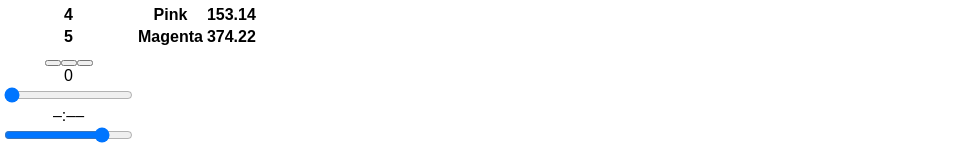
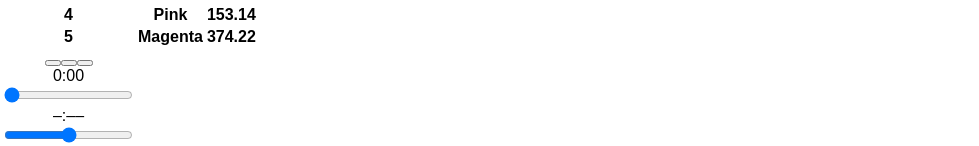
Before and after one commit to jmorandarte2/bloc-jams-react, a React (Create React App) app in the folder bloc-jams-react/: page /album/the-colors in a window 1280 px wide. Shown: the part 833-979 px from the top of the page, without its empty margins (0-979 px from the left). Built offline with nearby package versions, Linux system fonts and the light colour scheme; some icons are missing.

Commit message:
Assignment range inputs: completed

```diff
--- a/bloc-jams-react/src/components/Album.js
+++ b/bloc-jams-react/src/components/Album.js
@@ -14,6 +14,7 @@
       album: album,
       currentSong: album.songs[0],
       currentTime: 0,
+      volume: 0,
       duration: album.songs[0].duration,
       isPlaying: false
     };
@@ -47,9 +48,25 @@
     this.setState({ currentTime: newTime });
   }
 
+  handleVolChange(e) {
+    const newVolume = e.target.value;
+    this.audioElement.volume = newVolume;
+    this.setState({ volume: newVolume });
+  }
+
+  formatTime(sec){
+    const minutes = Math.floor(sec / 60);
+    const seconds = Math.ceil(sec - minutes * 60);
+    if (seconds < 10){
+      return minutes + ":0" + seconds;
+    } else {
+      return minutes + ":" + seconds;
+    }
+  }
+
   play() {
     this.audioElement.play();
-    this.setState({ isPlaying: true });
+    this.setState({ isPlaying: true })
   }
 
   pause() {
@@ -147,7 +164,9 @@
            handleSongClick ={()=>this.handleSongClick(this.state.currentSong)}
            handlePrevClick={()=>this.handlePrevClick()}
            handleNextClick={()=>this.handleNextClick()}
-           handleTimeChange={(e) => this.handleTimeChange(e)}/>
+           handleTimeChange={(e) => this.handleTimeChange(e)}
+           handleVolChange={(e) => this.handleVolChange(e)}
+           formatTime={(sec) => this.formatTime(sec)}/>
          </table>
       </section>
     );
--- a/bloc-jams-react/src/components/PlayerBar.js
+++ b/bloc-jams-react/src/components/PlayerBar.js
@@ -16,7 +16,7 @@
                </button>
              </section>
              <section id="time-control">
-               <div className="current-time">{this.props.currentTime}</div>
+               <div className="current-time">{this.props.formatTime(this.props.currentTime)}</div>
                <input
                 type="range"
                 className="seek-bar"
@@ -30,7 +30,15 @@
              </section>
              <section id="volume-control">
                <div className="icon ion-volume-low"></div>
-               <input type="range" className="seek-bar" value="80" />
+               <input
+               type="range"
+               className="seek-bar"
+               max="1"
+               min="0"
+               step="0.01"
+               value={(this.props.volume)}
+               onChange={this.props.handleVolChange}
+               />
                <div className="icon ion-volume-high"></div>
              </section>
             </section>
```
